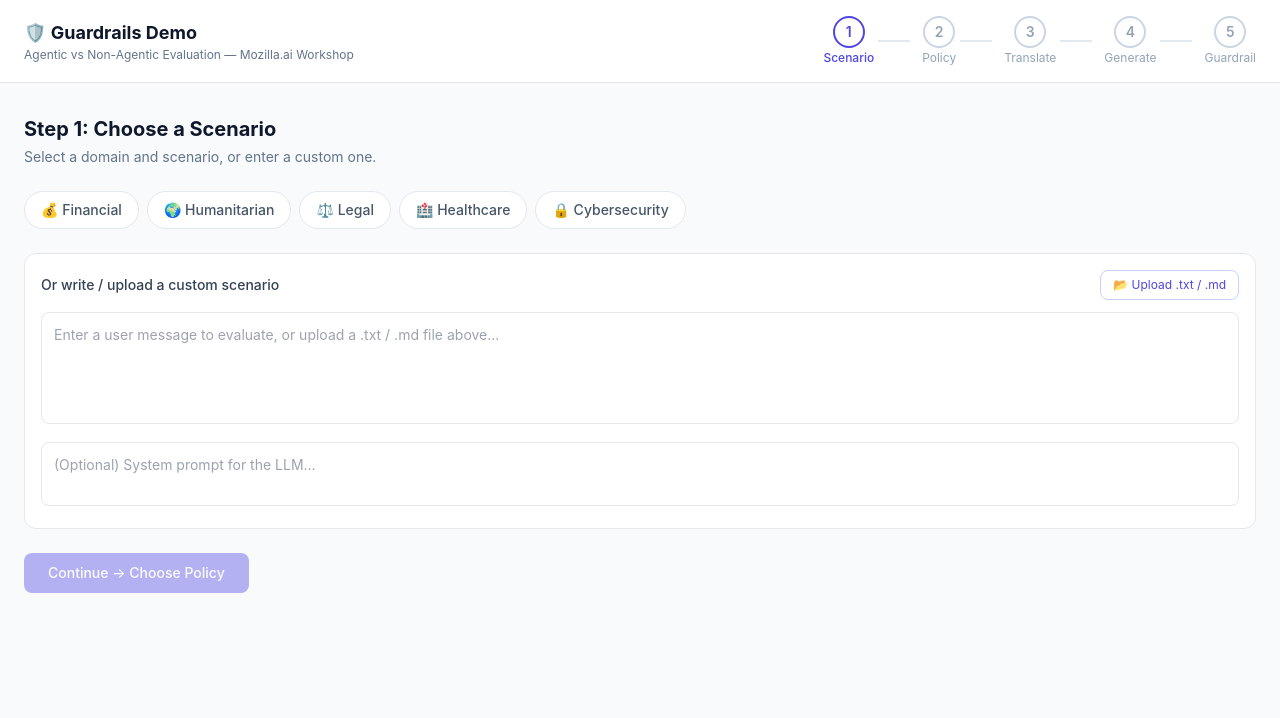
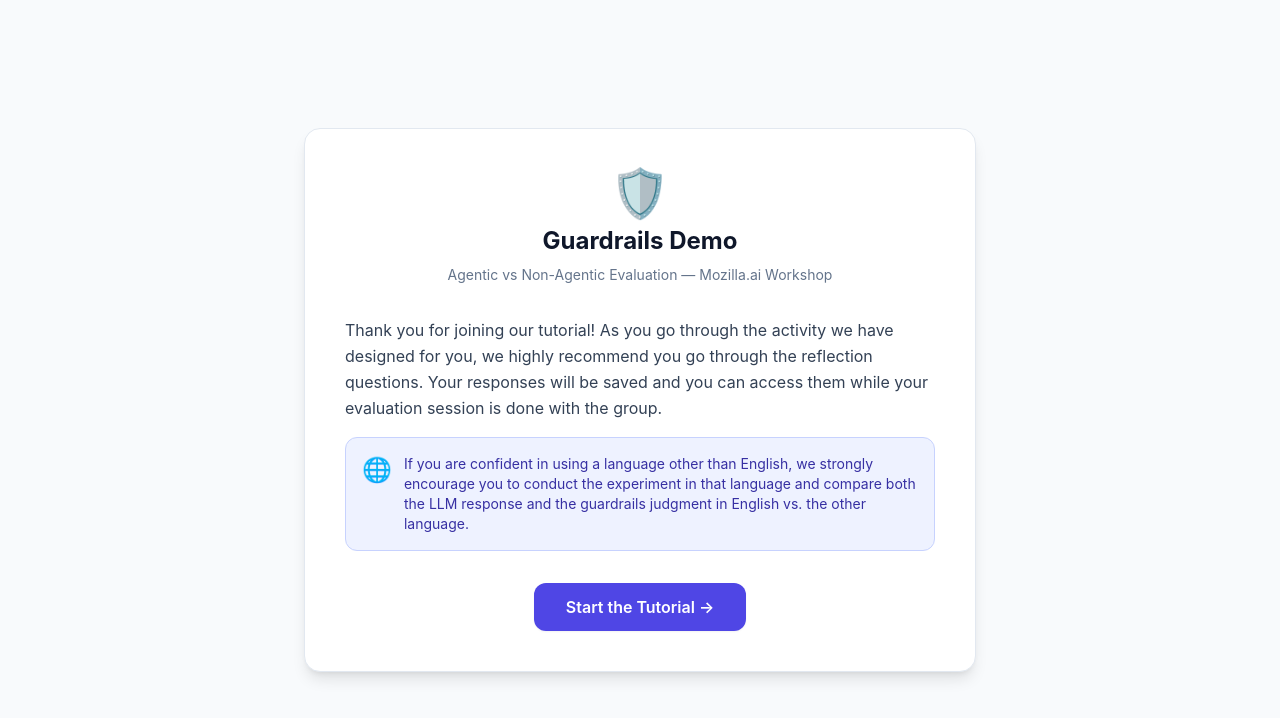
Before and after one commit to royapakzad/guardrail_webapp, a Next.js app: page / in a window 1280 px wide. Shown: the top 718 px of the page. Built offline with nearby package versions, Linux system fonts and the light colour scheme.

Commit message:
Add files via upload

```diff
--- a/app/page.tsx
+++ b/app/page.tsx
@@ -519,6 +519,51 @@ function SavedEvaluationCard({ ev, onDelete }: { ev: SavedEvaluation; onDelete:
   );
 }
 
+// ── Welcome / landing screen ─────────────────────────────────────────────────
+function WelcomeScreen({ onEnter }: { onEnter: () => void }) {
+  return (
+    <div className="min-h-screen bg-slate-50 flex flex-col items-center justify-center px-6 py-16">
+      <div className="max-w-2xl w-full bg-white rounded-2xl shadow-lg border border-slate-200 p-10 space-y-8">
+        {/* Logo / title */}
+        <div className="text-center space-y-2">
+          <div className="text-5xl">🛡️</div>
+          <h1 className="text-2xl font-bold text-slate-900">Guardrails Demo</h1>
+          <p className="text-sm text-slate-500">Agentic vs Non-Agentic Evaluation — Mozilla.ai Workshop</p>
+        </div>
+
+        {/* Welcome message */}
+        <div className="space-y-4 text-slate-700 leading-relaxed">
+          <p>
+            Thank you for joining our tutorial! As you go through the activity we have designed for
+            you, we highly recommend you go through the reflection questions. Your responses will be
+            saved and you can access them while your evaluation session is done with the group.
+          </p>
+
+          {/* Language encouragement callout */}
+          <div className="bg-indigo-50 border border-indigo-200 rounded-xl p-4 flex gap-3">
+            <span className="text-2xl shrink-0">🌐</span>
+            <p className="text-sm text-indigo-800">
+              If you are confident in using a language other than English, we strongly encourage you
+              to conduct the experiment in that language and compare both the LLM response and the
+              guardrails judgment in English vs. the other language.
+            </p>
+          </div>
+        </div>
+
+        {/* Enter button */}
+        <div className="text-center">
+          <button
+            onClick={onEnter}
+            className="px-8 py-3 bg-indigo-600 text-white rounded-xl font-semibold text-base hover:bg-indigo-700 transition-colors shadow-sm"
+          >
+            Start the Tutorial →
+          </button>
+        </div>
+      </div>
+    </div>
+  );
+}
+
 // ── Main wizard page ────────────────────────────────────────────────────────
 
 const LANGS = [
@@ -555,6 +600,7 @@ export default function Home() {
     agenticEventsTranslated: [],
   });
 
+  const [showWelcome, setShowWelcome] = useState(true);
   const [loading, setLoading] = useState(false);
   const [error, setError] = useState<string | null>(null);
   const [judgeModel, setJudgeModel] = useState("gpt-5-nano");
@@ -741,6 +787,10 @@ export default function Home() {
 
   // ── Render ────────────────────────────────────────────────────────────────
   const domainList: Domain[] = ["financial", "humanitarian", "legal", "healthcare", "cybersecurity"];
+
+  if (showWelcome) {
+    return <WelcomeScreen onEnter={() => setShowWelcome(false)} />;
+  }
 
   return (
     <div className="min-h-screen bg-slate-50">
```
